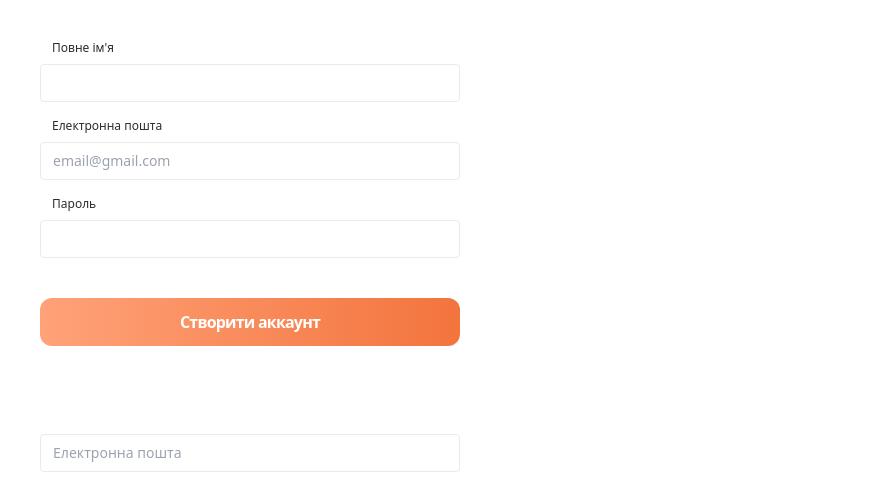
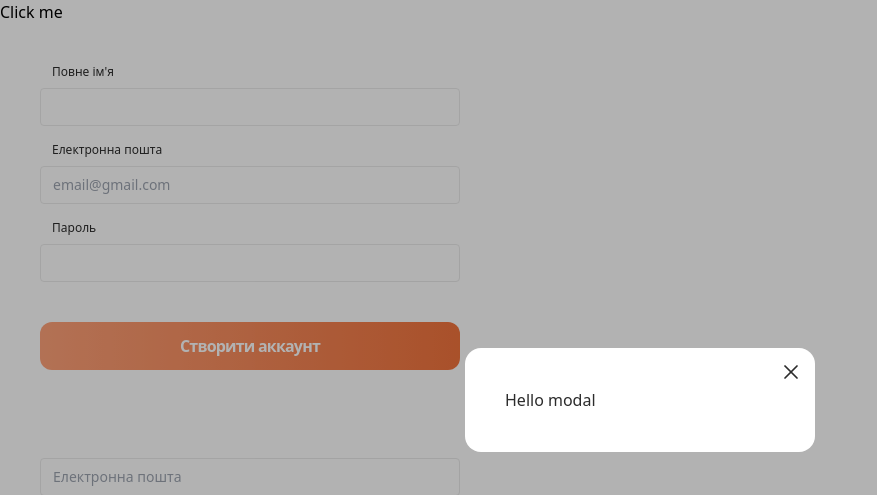
Before and after one commit to KaratSergio/Travel_map, a Vue app: page / in a window 1280 px wide. Shown: the top 495 px of the page, without its empty margins (0-877 px from the left). Built offline with nearby package versions, Linux system fonts and the light colour scheme.

Commit message:
update Modal slot+teleport

```diff
--- a/src/App.vue
+++ b/src/App.vue
@@ -4,6 +4,16 @@
 import RegistrationForm from './components/Auth/RegistrationForm/RegistrationForm.vue'
 import LoginForm from './components/Auth/LoginForm/LoginForm.vue'
 import IModal from './components/IModal/IModal.vue'
+import { ref } from 'vue'
+
+const isOpen = ref(true)
+
+const closeModal = () => {
+  isOpen.value = false
+}
+const openModal = () => {
+  isOpen.value = true
+}
 </script>
 
 <template>
@@ -11,7 +21,8 @@ import IModal from './components/IModal/IModal.vue'
   <!-- <div class="bg-white h-screen w-[400px]">
     <FavoritePlaces />
   </div> -->
+  <button @click="openModal">Click me</button>
   <RegistrationForm @submit="console.log" />
   <LoginForm @submit="console.log" />
-  <Modal />
+  <IModal v-if="isOpen" @click="closeModal">Hello modal</IModal>
 </template>
--- a/src/components/IModal/IModal.vue
+++ b/src/components/IModal/IModal.vue
@@ -1,13 +1,25 @@
 <script setup>
+import { onMounted, onUnmounted, Teleport } from 'vue'
 import CrossIcon from '../icons/CrossIcon.vue'
+
+const emit = defineEmits(['close'])
+
+onMounted(() => (document.body.style.overflow = 'hidden'))
+onUnmounted(() => (document.body.style.overflow = 'initial'))
 </script>
 
 <template>
-  <div class="flex w-full h-full fixed top-0 left-0 overflow-auto bg-[rgba(0,0,0,0.3)]">
-    <div class="relative bg-white min-w-[350px] m-auto text-black rounded-2xl p-10">
-      <button>
-        <CrossIcon class="absolute right-3 top-3 w-6 h-6" />
-      </button>
+  <Teleport to="body">
+    <div
+      class="flex w-full h-full fixed top-0 left-0 overflow-auto bg-[rgba(0,0,0,0.3)]"
+      @click.self="emit('close')"
+    >
+      <div class="relative bg-white min-w-[350px] m-auto text-black rounded-2xl p-10">
+        <button>
+          <CrossIcon class="absolute right-3 top-3 w-6 h-6" @click="emit('close')" />
+        </button>
+        <slot></slot>
+      </div>
     </div>
-  </div>
+  </Teleport>
 </template>
```
